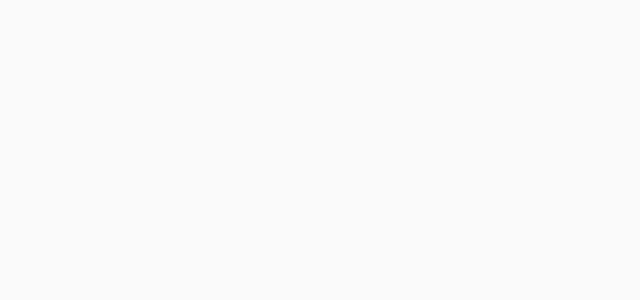
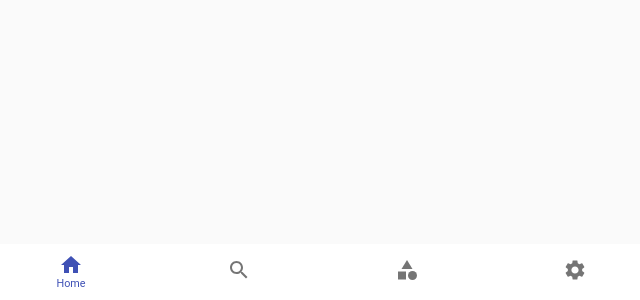
Before and after one commit to kazitihum/suspense-stories, a React (Create React App) app: page /single in a window 1280 px wide. Shown: the part 500-800 px from the top of the page, without its empty margins (317-957 px from the left). Built offline with nearby package versions, Linux system fonts and the light colour scheme.

Commit message:
Bottom navigation added

```diff
--- a/src/components/app/App.js
+++ b/src/components/app/App.js
@@ -1,9 +1,10 @@
 import React from 'react';
+import { BrowserRouter as Router, Route } from "react-router-dom";
 import CssBaseline from '@material-ui/core/CssBaseline';
-import { BrowserRouter as Router, Route } from "react-router-dom";
 
 import Home from '../../pages/home/Home';
 import SingleVideo from '../../pages/single-video/SingleVideo';
+import BottomFixedNavigation from '../bottom-navigation/BottomNavigation'
 import './App.css';
 
 function App() {
@@ -12,6 +13,7 @@ function App() {
             <CssBaseline />
             <Route exact path="/" component={Home} />
             <Route exact path="/single" component={SingleVideo} />
+            <BottomFixedNavigation />
         </Router>
     );
 }
--- /dev/null
+++ b/src/components/bottom-navigation/BottomNavigation.js
@@ -0,0 +1,40 @@
+import React from 'react';
+import { makeStyles } from '@material-ui/core/styles';
+import BottomNavigation from '@material-ui/core/BottomNavigation';
+import BottomNavigationAction from '@material-ui/core/BottomNavigationAction';
+
+import Search from '@material-ui/icons/Search';
+import Home from '@material-ui/icons/Home';
+import Category from '@material-ui/icons/Category';
+import Settings from '@material-ui/icons/Settings';
+
+const useStyles = makeStyles({
+    root: {
+        position: 'fixed',
+        bottom: '0',
+        width: '100%',
+        '& .MuiBottomNavigationAction-label': {
+            'font-size': '0.675rem',
+        }
+    },
+});
+
+function BottomFixedNavigation() {
+    const classes = useStyles();
+    const [value, setValue] = React.useState('home');
+
+    function handleChange(event, newValue) {
+        setValue(newValue);
+    }
+
+    return (
+        <BottomNavigation value={value} onChange={handleChange} className={classes.root}>
+            <BottomNavigationAction label="Home" value="home" icon={<Home />} />
+            <BottomNavigationAction label="Search" value="search" icon={<Search />} />
+            <BottomNavigationAction label="Category" value="category" icon={<Category />} />
+            <BottomNavigationAction label="Settings" value="settings" icon={<Settings />} />
+        </BottomNavigation>
+    );
+}
+
+export default BottomFixedNavigation;
```
